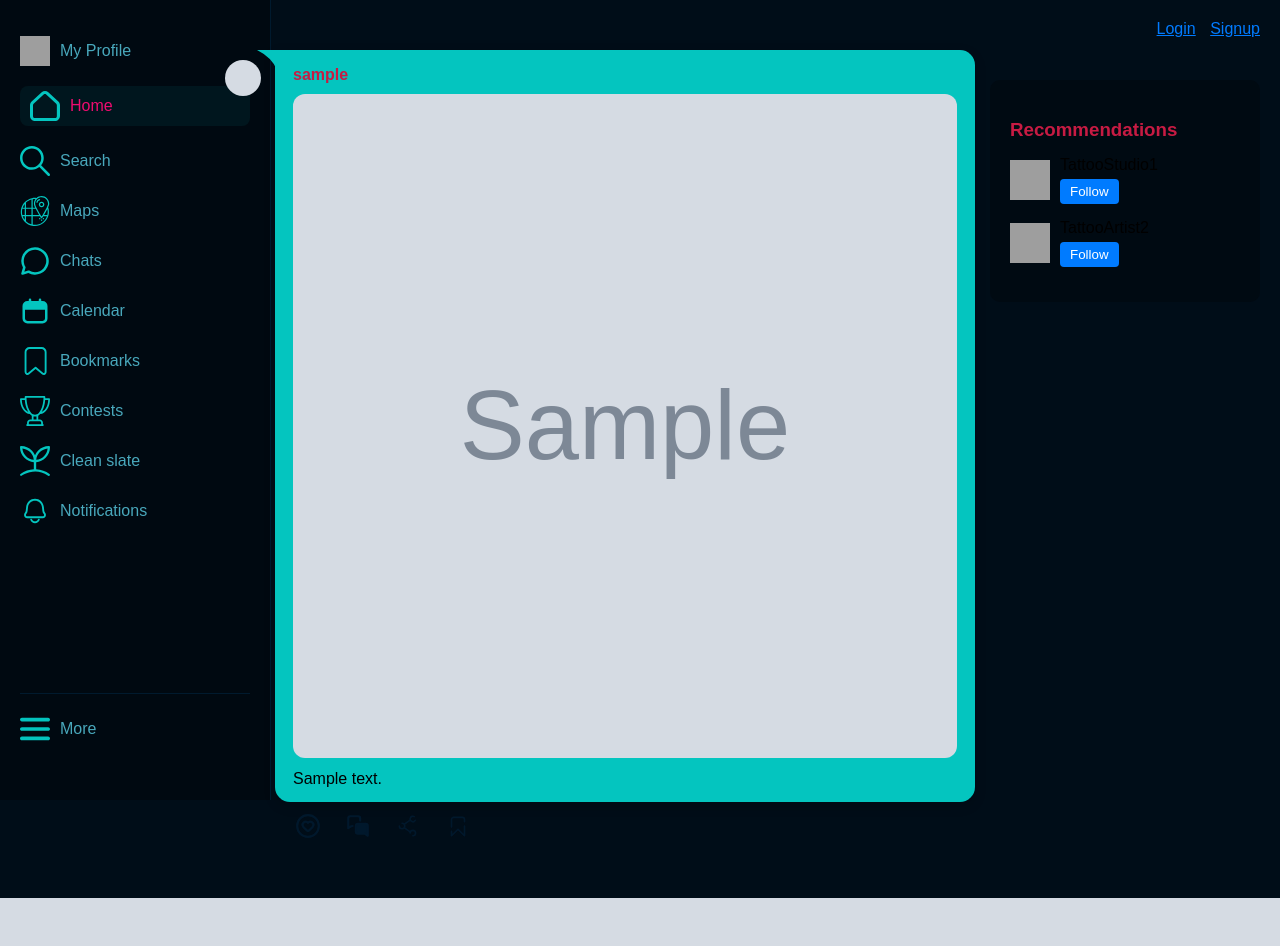
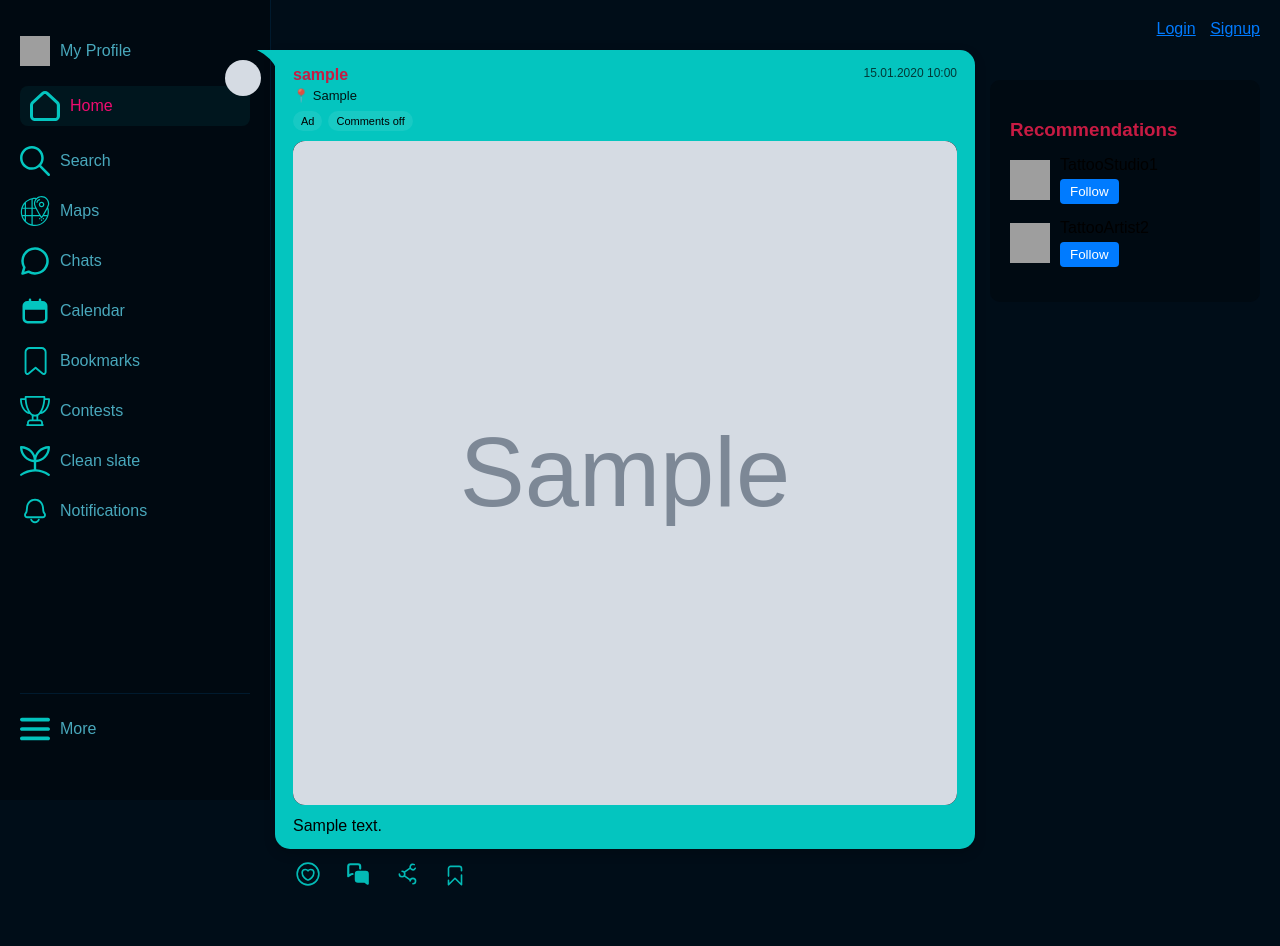
Before and after one commit to BoBaHrA/Tatzo, a Django app: page / in a window 1280 px wide. Before the commit the page ends 898 px from the top, so only its background shows below. Run offline with Django 5.2, Linux system fonts and the light colour scheme; tables that the repository leaves empty hold one stand-in row (values such as "Sample post"); grey boxes marked "Sample" are stand-in pictures; grey boxes are pictures that could not be loaded.

Commit message:
post improvements

```diff
--- a/posts/models.py
+++ b/posts/models.py
@@ -9,6 +9,12 @@ class Post(models.Model):
         ("grid", "Grid"),
         ("carousel", "Carousel"),
     ]
+
+    class Meta:
+        ordering = ["-created_at"]
+        indexes = [
+            models.Index(fields=["-created_at"]),
+        ]
 
     user = models.ForeignKey(settings.AUTH_USER_MODEL, on_delete=models.CASCADE)
     content = models.TextField(blank=True)
--- a/static/css/home.css
+++ b/static/css/home.css
@@ -1242,3 +1242,179 @@ input[type="file"] { display: none; }
   height: auto;
   min-width: 40px;
 }
+
+.post-header {
+  display: flex;
+  justify-content: space-between;
+  align-items: flex-start;
+  gap: 12px;
+  margin-bottom: 8px;
+}
+
+.post-header-main {
+  display: flex;
+  flex-direction: column;
+  gap: 4px;
+}
+
+.post-location {
+  font-size: 13px;
+  opacity: 0.9;
+}
+
+.post-meta {
+  font-size: 12px;
+  opacity: 0.7;
+  white-space: nowrap;
+}
+
+.post-badges {
+  display: flex;
+  flex-wrap: wrap;
+  gap: 6px;
+  margin-bottom: 10px;
+}
+
+.post-badge {
+  padding: 4px 8px;
+  border-radius: 999px;
+  font-size: 11px;
+  background: rgba(255, 255, 255, 0.08);
+}
+
+.like-btn .liked {
+  display: none;
+}
+
+.like-btn.liked .not-liked {
+  display: none;
+}
+
+.like-btn.liked .liked {
+  display: inline-block;
+}
+
+.bookmark-btn .bookmarked {
+  display: none;
+}
+
+.bookmark-btn.bookmarked .not-bookmarked {
+  display: none;
+}
+
+.bookmark-btn.bookmarked .bookmarked {
+  display: inline-block;
+}
+
+.bookmark-btn img {
+  width: 24px;
+  height: 24px;
+  display: block;
+}
+
+.action-btn.bookmark-btn {
+  width: 32px;
+  height: 32px;
+  display: inline-flex;
+  align-items: center;
+  justify-content: center;
+  padding: 0;
+  border: none;
+  background: transparent;
+  cursor: pointer;
+}
+
+.bookmark-btn .bookmark-icon {
+  width: 24px;
+  height: 24px;
+  display: block;
+  object-fit: contain;
+  flex-shrink: 0;
+}
+
+.bookmark-btn .bookmarked {
+  display: none;
+}
+
+.bookmark-btn.bookmarked .not-bookmarked {
+  display: none;
+}
+
+.bookmark-btn.bookmarked .bookmarked {
+  display: block;
+}
+
+.like-btn.liked img {
+  animation: likePop 0.35s ease;
+}
+
+@keyframes likePop {
+  0%   { transform: scale(0.8); }
+  60%  { transform: scale(1.2); }
+  100% { transform: scale(1); }
+}
+
+.post-media {
+  margin-top: 10px;
+  border-radius: 14px;
+  overflow: hidden;
+}
+
+.post-media img,
+.post-media video {
+  width: 100%;
+  display: block;
+  border-radius: 12px;
+  background: #071018;
+}
+
+/* GRID */
+.post-media--grid {
+  display: grid;
+  gap: 8px;
+  grid-template-columns: repeat(2, minmax(0, 1fr));
+}
+
+.post-media--grid > *:only-child {
+  grid-column: 1 / -1;
+}
+
+.post-media--grid img,
+.post-media--grid video {
+  aspect-ratio: 1 / 1;
+  object-fit: cover;
+}
+
+/* CAROUSEL */
+.post-media--carousel {
+  display: flex;
+  gap: 10px;
+  overflow-x: auto;
+  scroll-snap-type: x mandatory;
+  padding-bottom: 4px;
+}
+
+.post-media--carousel > * {
+  flex: 0 0 100%;
+  scroll-snap-align: start;
+}
+
+.post-media--carousel img,
+.post-media--carousel video {
+  aspect-ratio: 4 / 5;
+  object-fit: cover;
+}
+
+/* scrollbar optional */
+.post-media--carousel::-webkit-scrollbar {
+  height: 6px;
+}
+
+.post-media--carousel::-webkit-scrollbar-thumb {
+  background: rgba(255,255,255,0.18);
+  border-radius: 999px;
+}
+
+.post-media-item {
+  width: 100%;
+}
--- a/static/js/home.js
+++ b/static/js/home.js
@@ -691,3 +691,18 @@ function renderCarousel() {
     }
   }
 });
+
+document.addEventListener("click", function (e) {
+  const likeBtn = e.target.closest(".like-btn");
+  if (likeBtn) {
+    e.preventDefault();
+    likeBtn.classList.toggle("liked");
+    return;
+  }
+
+  const bookmarkBtn = e.target.closest(".bookmark-btn");
+  if (bookmarkBtn) {
+    e.preventDefault();
+    bookmarkBtn.classList.toggle("bookmarked");
+  }
+});
--- a/templates/partials/post_card.html
+++ b/templates/partials/post_card.html
@@ -9,7 +9,6 @@
     {% endif %}
   </div>
 
-  {# ✅ хвостик #}
   {% if post.user != request.user %}
     <svg class="bubble-tail left" viewBox="0 0 20 20" aria-hidden="true">
       <path d="M0,20 Q30,5 20,-30 L20,20 Z"></path>
@@ -22,17 +21,45 @@
 
   <div class="message-bubble">
     <div class="post-header">
+      <div class="post-header-main">
         <div class="username">{{ post.user.username }}</div>
+
+        {% if post.location %}
+          <div class="post-location">📍 {{ post.location }}</div>
+        {% endif %}
       </div>
+
+      <div class="post-meta">
+        <span class="post-date">{{ post.created_at|date:"d.m.Y H:i" }}</span>
+      </div>
+    </div>
+
+    {% if post.is_ad or post.disable_comments or post.visibility != "public" %}
+      <div class="post-badges">
+        {% if post.is_ad %}
+          <span class="post-badge">Ad</span>
+        {% endif %}
+
+        {% if post.disable_comments %}
+          <span class="post-badge">Comments off</span>
+        {% endif %}
+
+        {% if post.visibility != "public" %}
+          <span class="post-badge">{{ post.visibility }}</span>
+        {% endif %}
+      </div>
+    {% endif %}
 
       {% if post.medias.all %}
         <div class="post-media post-media--{{ post.layout }}">
           {% for m in post.medias.all %}
+            <div class="post-media-item">
               {% if m.media_type == 'image' %}
                 <img src="{{ m.file.url }}" alt="media">
               {% else %}
                 <video src="{{ m.file.url }}" controls playsinline preload="metadata"></video>
               {% endif %}
+            </div>
           {% endfor %}
         </div>
       {% endif %}
@@ -42,11 +69,39 @@
     {% endif %}
   </div>
 
-  {# ✅ actions ВНЕ bubble (под bubble) #}
   <div class="post-actions under-bubble">
-    <button class="action-btn" title="Like"><img src="{% static 'icons/heart.svg' %}" alt="Like"></button>
-    <button class="action-btn" title="Comment"><img src="{% static 'icons/comments1.svg' %}" alt="Comment"></button>
-    <button class="action-btn" title="Repost"><img src="{% static 'icons/share1.svg' %}" alt="Repost"></button>
-    <button class="action-btn" title="Bookmark"><img src="{% static 'icons/bookmark11.svg' %}" alt="Bookmark"></button>
+    <button class="action-btn like-btn" data-post="{{ post.id }}">
+
+      <img class="like-icon not-liked"
+          src="{% static 'icons/heart-circle-svgrepo-com.svg' %}"
+          alt="Like">
+
+      <img class="like-icon liked"
+          src="{% static 'icons/liked.svg' %}"
+          alt="Liked">
+
+    </button>
+
+    <button class="action-btn" title="Comment">
+      <img src="{% static 'icons/comments-svgrepo-com.svg' %}" alt="Comment">
+    </button>
+
+    <button class="action-btn" title="Repost">
+          <img src="{% static 'icons/share-svgrepo-com.svg' %}" alt="Repost">
+        </button>
+
+        <button class="action-btn bookmark-btn" data-post="{{ post.id }}" title="Bookmark">
+      <img
+        class="bookmark-icon not-bookmarked"
+        src="{% static 'icons/bookmark-svgrepo-com.svg' %}"
+        alt="Bookmark"
+      >
+
+      <img
+        class="bookmark-icon bookmarked"
+        src="{% static 'icons/bookmarked.svg' %}"
+        alt="Bookmarked"
+      >
+    </button>
   </div>
 </div>
```
Also changed, not shown: posts/forms.py (+8 -1 lines), posts/templates/posts/feed.html (added, +54 -0 lines), posts/views.py (+53 -11 lines), posts/feed.html (deleted), static/icons/bookmark-svgrepo-com.svg (added), static/icons/bookmarked.svg (added), static/icons/comments-svgrepo-com.svg (added), static/icons/heart-circle-svgrepo-com.svg (added), static/icons/liked.svg (added), static/icons/share-svgrepo-com.svg (added). Lines whose indentation alone changed are shown as unchanged.
